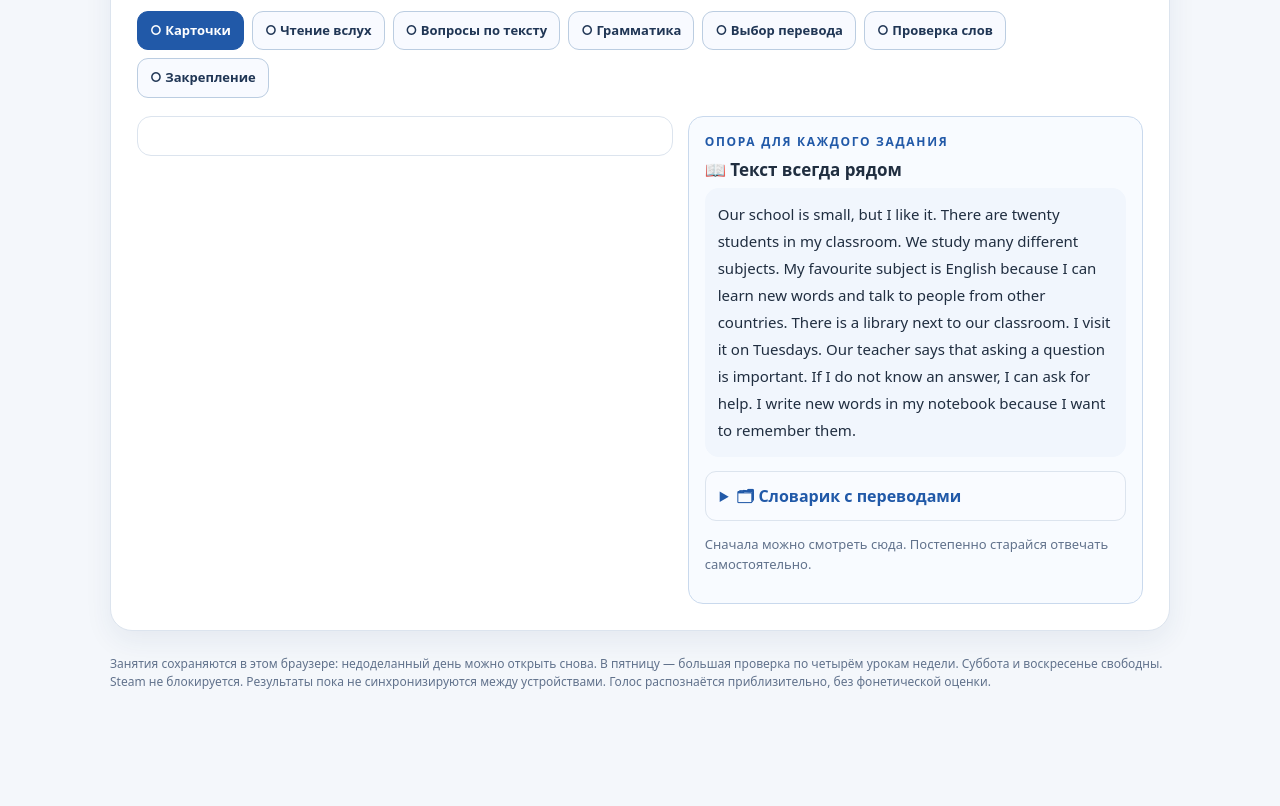
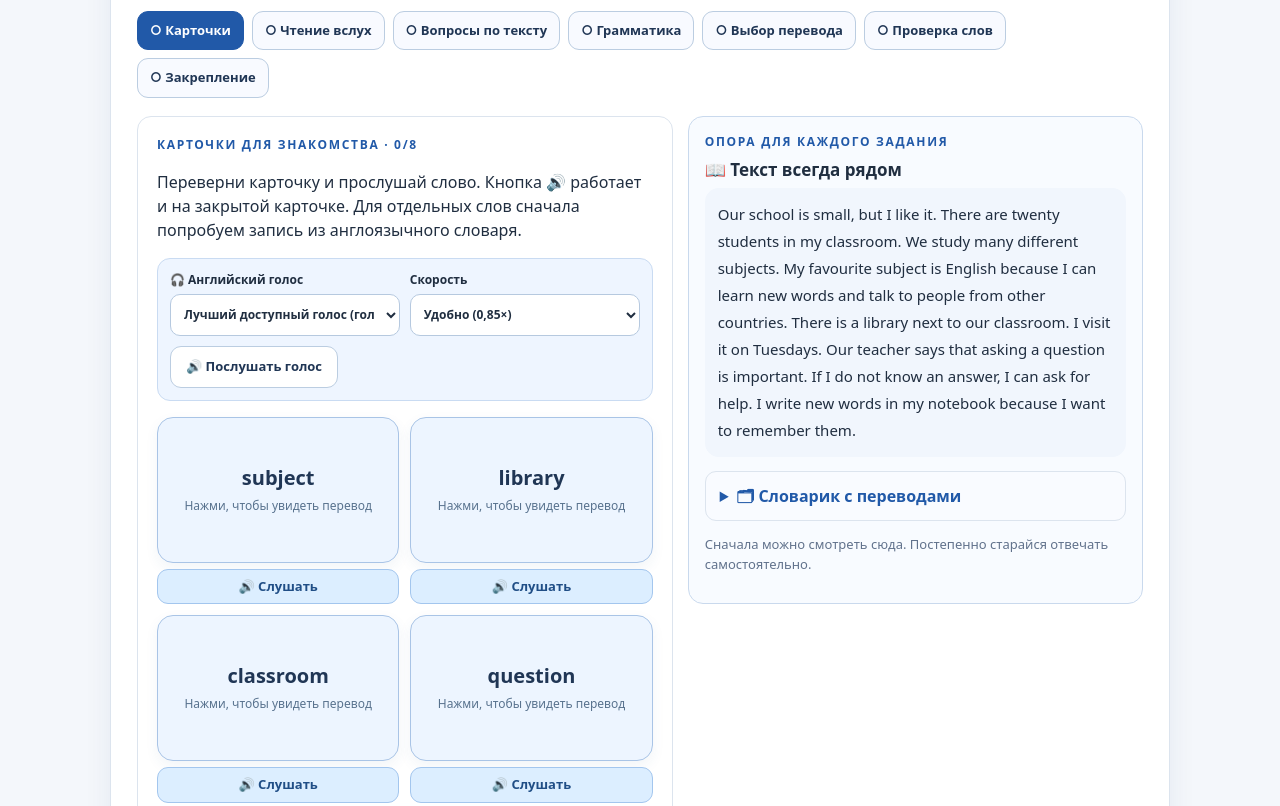
Before and after one commit to Tanyafp/english-wasteland, a plain HTML site: page tutor/index.html in a window 1280 px wide. Shown: the part 1221-2027 px from the top of the page. Before the commit the page ends 1994 px from the top, so only its background shows below. Drawn offline with Linux system fonts and the light colour scheme.

Commit message:
Load pronunciation and sentence speech module

```diff
--- a/tutor/index.html
+++ b/tutor/index.html
@@ -21,4 +21,4 @@
 <div class="row"><button id="exportData">Скачать отчёт JSON</button><button id="lockParent">Закрыть кабинет</button></div>
 <p class="footer">PIN — защита от случайного входа, а не от администратора компьютера. Отчёты ребёнка не публикуются в GitHub. Для просмотра с другого устройства позже подключим уже существующую облачную базу с отдельными правами доступа.</p>
 </div></div></section>
-</main><script src="lessons.js"></script><script src="lessons-extra.js"></script><script src="schedule.js"></script><script src="app.js"></script></body></html>
+</main><script src="lessons.js"></script><script src="lessons-extra.js"></script><script src="schedule.js"></script><script src="speech-tools.js"></script><script src="app.js"></script></body></html>
```
